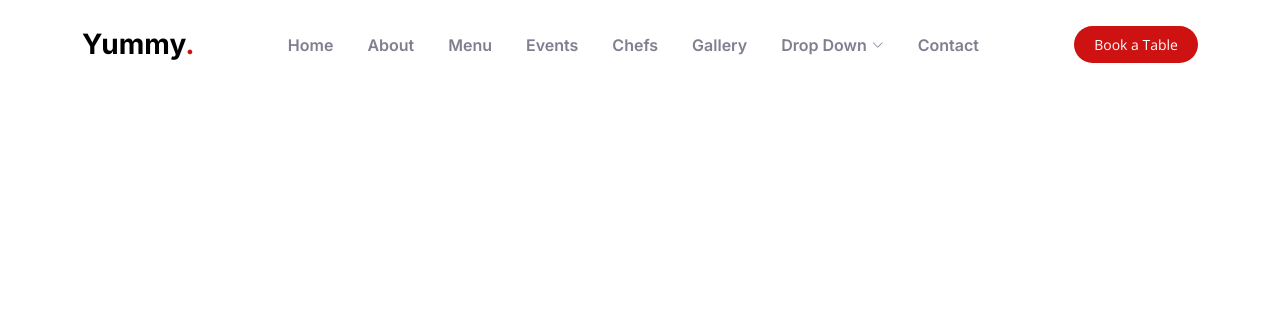
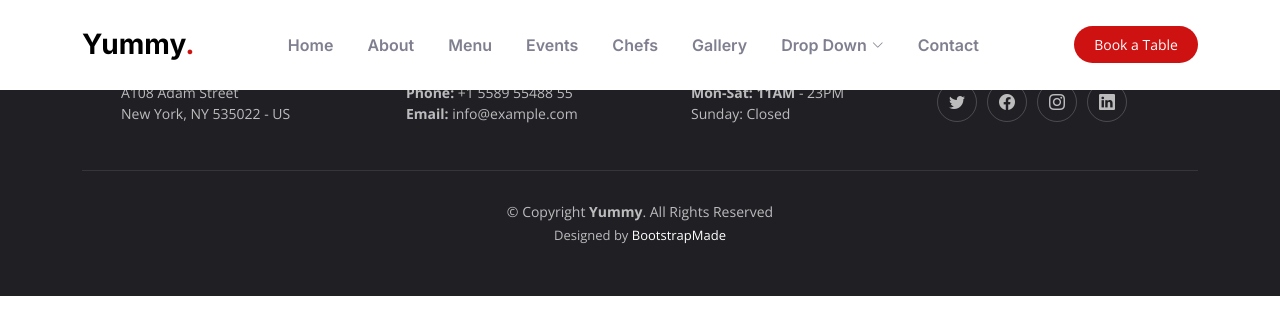
Before and after one commit to TharushaPerera/AI-Model, a plain HTML site: page index.html in a window 1280 px wide. Drawn offline with nearby package versions, Linux system fonts and the light colour scheme.

Commit message:
Footer section added

```diff
--- a/index.html
+++ b/index.html
@@ -87,5 +87,72 @@
 
   <!-- Product end -->
 
+  <!-- ======= Footer ======= -->
+  <footer id="footer" class="footer">
+
+    <div class="container">
+      <div class="row gy-3">
+        <div class="col-lg-3 col-md-6 d-flex">
+          <i class="bi bi-geo-alt icon"></i>
+          <div>
+            <h4>Address</h4>
+            <p>
+              A108 Adam Street <br>
+              New York, NY 535022 - US<br>
+            </p>
+          </div>
+
+        </div>
+
+        <div class="col-lg-3 col-md-6 footer-links d-flex">
+          <i class="bi bi-telephone icon"></i>
+          <div>
+            <h4>Reservations</h4>
+            <p>
+              <strong>Phone:</strong> +1 5589 55488 55<br>
+              <strong>Email:</strong> info@example.com<br>
+            </p>
+          </div>
+        </div>
+
+        <div class="col-lg-3 col-md-6 footer-links d-flex">
+          <i class="bi bi-clock icon"></i>
+          <div>
+            <h4>Opening Hours</h4>
+            <p>
+              <strong>Mon-Sat: 11AM</strong> - 23PM<br>
+              Sunday: Closed
+            </p>
+          </div>
+        </div>
+
+        <div class="col-lg-3 col-md-6 footer-links">
+          <h4>Follow Us</h4>
+          <div class="social-links d-flex">
+            <a href="#" class="twitter"><i class="bi bi-twitter"></i></a>
+            <a href="#" class="facebook"><i class="bi bi-facebook"></i></a>
+            <a href="#" class="instagram"><i class="bi bi-instagram"></i></a>
+            <a href="#" class="linkedin"><i class="bi bi-linkedin"></i></a>
+          </div>
+        </div>
+
+      </div>
+    </div>
+
+    <div class="container">
+      <div class="copyright">
+        &copy; Copyright <strong><span>Yummy</span></strong>. All Rights Reserved
+      </div>
+      <div class="credits">
+
+        Designed by <a href="https://bootstrapmade.com/">BootstrapMade</a>
+      </div>
+    </div>
+
+  </footer><!-- End Footer -->
+  <!-- End Footer -->
+
+
+
 </body>
 </html>
```
